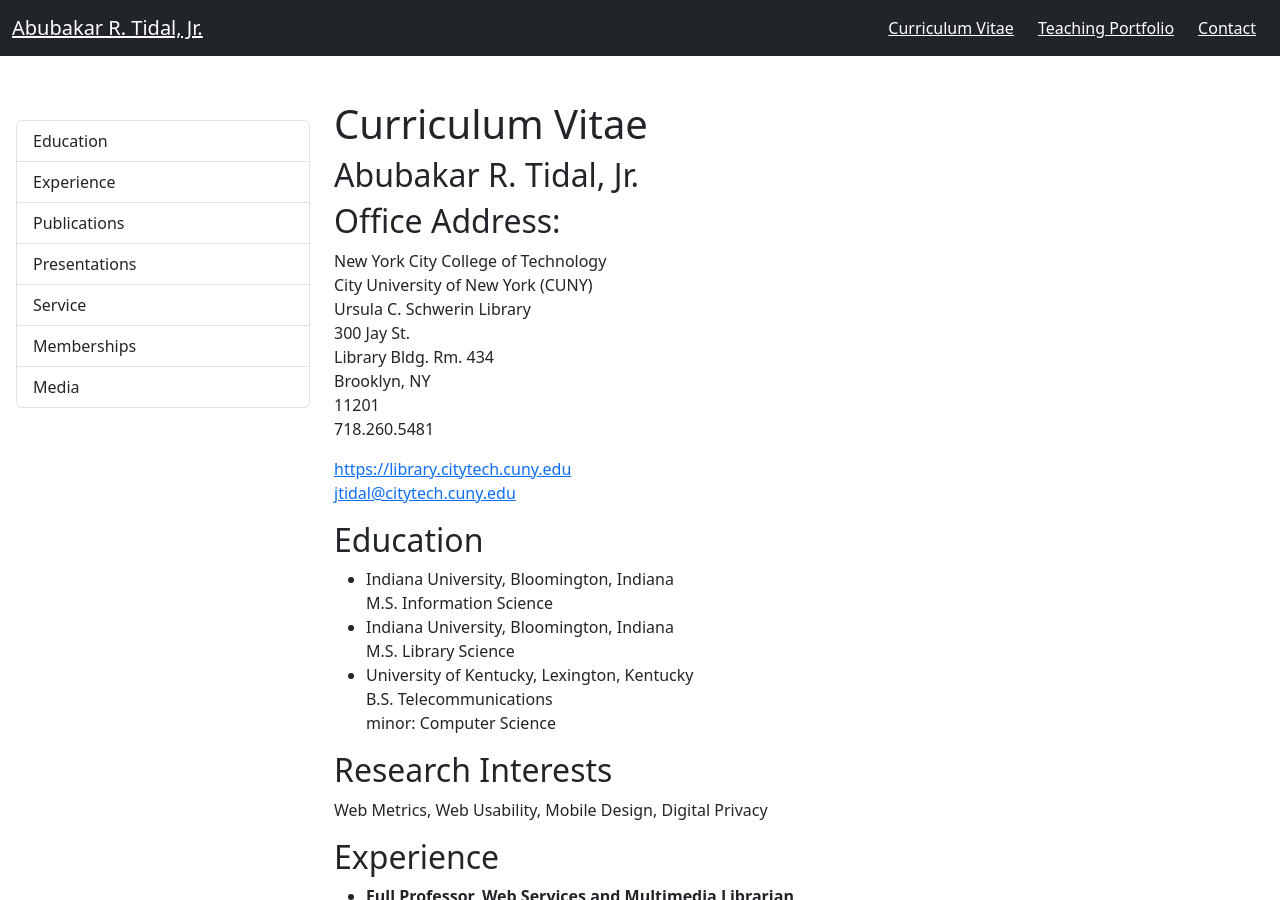
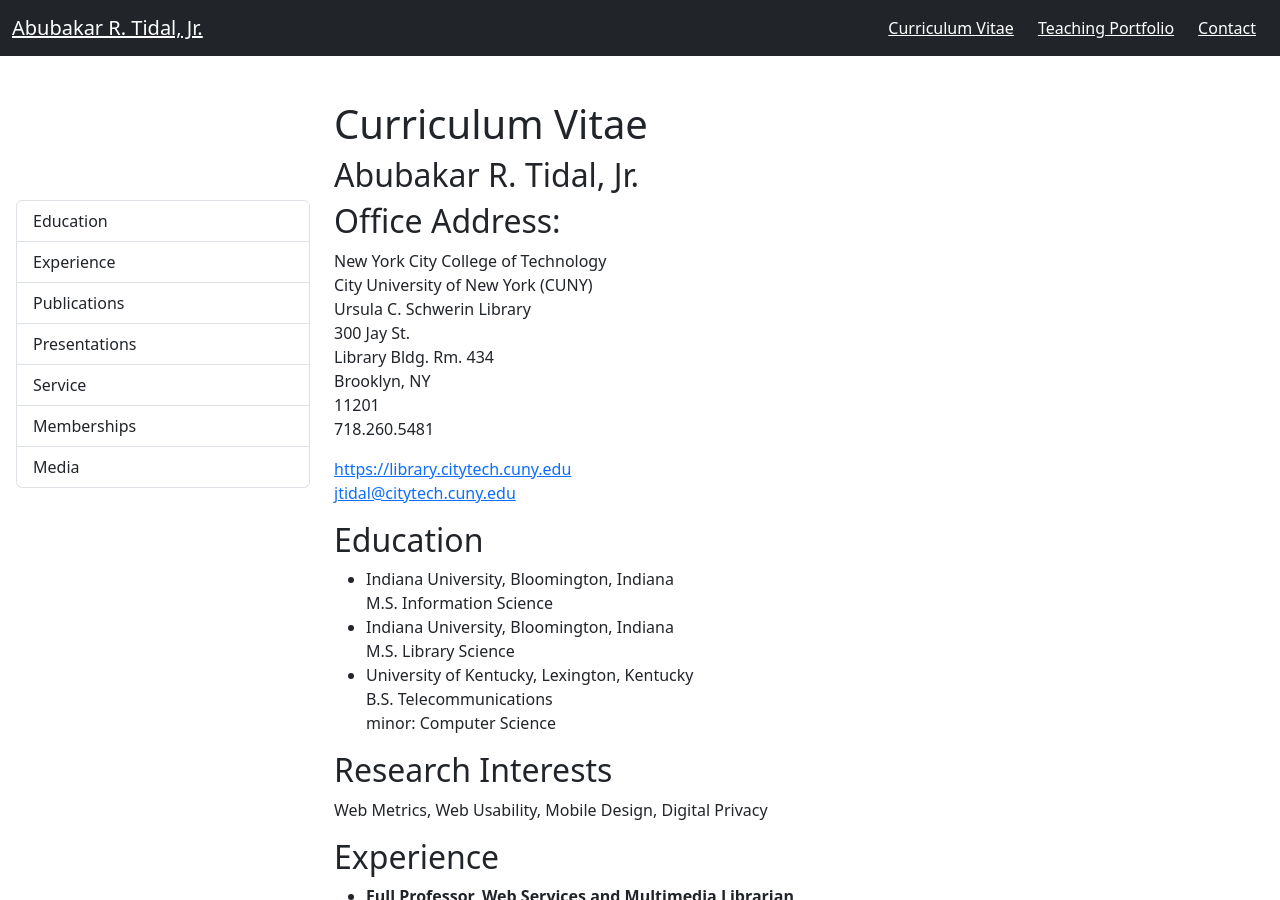
Before and after one commit to KentuckyFriedTofu/KentuckyFriedTofu.github.io, a Jekyll site: the page built from cv.html, in a window 1280 px wide and 900 px high. Built offline with Jekyll 4.4.1, drawn with Linux system fonts in a browser that asks for light colours.

Commit message:
Update cv.html

```diff
--- a/cv.html
+++ b/cv.html
@@ -3,7 +3,7 @@ layout: page
 title: Abubakar R. Tidal, Jr. - Curriculum Vitae
 ---
 <div class="row">
-  <div class="col-sm-12 col-md-3 col-lg-3" style="padding-top:10px; margin-top: 10px;">
+  <div class="col-sm-12 col-md-3 col-lg-3" style="padding-top:100px;">
     <div id="in-pageNav" class="list-group sticky-top">
       <a class="list-group-item list-group-item-action" href="#edu">Education</a>
       <a class="list-group-item list-group-item-action" href="#xp">Experience</a>
```
